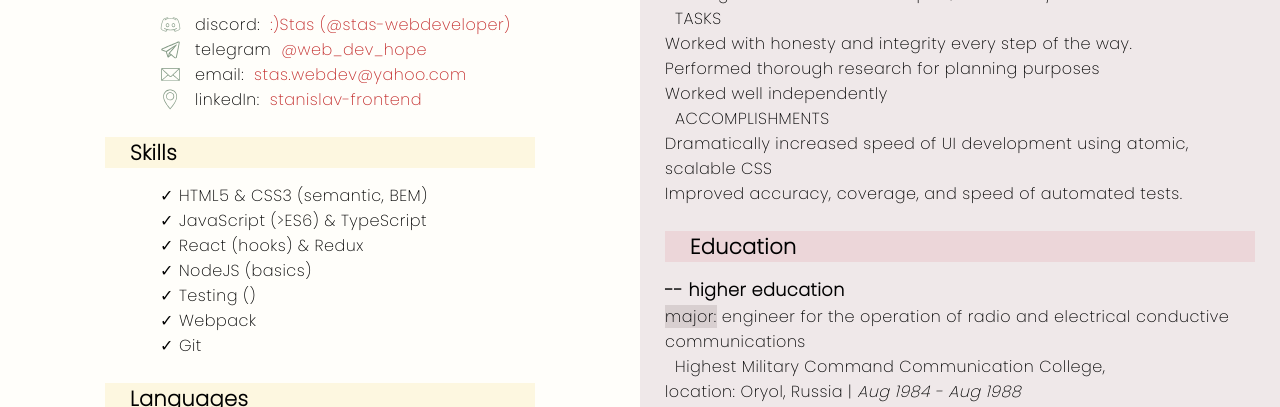
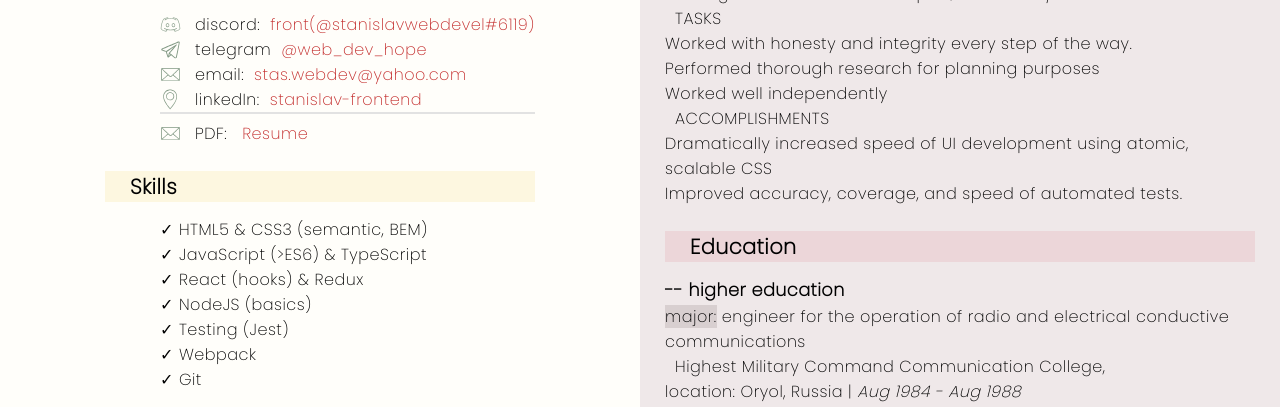
Before and after one commit to stas-webdeveloper/rsschool-cv, a plain HTML site: page index.html in a window 1280 px wide. Shown: the part 309-716 px from the top of the page. Drawn offline with Linux system fonts and the light colour scheme.

Commit message:
feat: add pdf

```diff
--- a/index.html
+++ b/index.html
@@ -53,11 +53,10 @@
                 <section class="section" id="contacts">
                     <h2 class="section-title">Contacts</h2>
                     <ul class="contacts">
-                        <!-- TODO: pdf link -->
                         <li class="contact-item">
                             discord:
                             <a href="https://discord.gg/GRJnKz6F" class="link">
-                                &nbsp;:)Stas (@stas-webdeveloper)
+                                &nbsp;front(@stanislavwebdevel#6119)
                             </a>
                         </li>
                         <li class="contact-item">
@@ -78,6 +77,13 @@
                                 &nbsp;stanislav-frontend
                             </a>
                         </li>
+                        <li class="contact-item--divider"></li>
+                        <li class="contact-item">
+                            PDF:
+                            <a href="./assets/cv.pdf" class="link">
+                                &nbsp; Resume
+                            </a>
+                        </li>
                     </ul>
                 </section>
                 <section class="section" id="skills">
@@ -87,7 +93,7 @@
                         <li>✓ JavaScript (>ES6) & TypeScript</li>
                         <li>✓ React (hooks) & Redux</li>
                         <li>✓ NodeJS (basics)</li>
-                        <li>✓ Testing ()</li>
+                        <li>✓ Testing (Jest)</li>
                         <li>✓ Webpack</li>
                         <li>✓ Git</li>
                     </ul>
--- a/style.css
+++ b/style.css
@@ -188,20 +188,28 @@ a {
     background-size: contain;
     background-image: url('assets/icons/discord.svg');
 }
+
 .contact-item:nth-child(2)::before {
     background-image: url('assets/icons/telega.svg');
 }
+
 .contact-item:nth-child(3)::before {
     background-image: url('assets/icons/email.svg');
 }
+
 .contact-item:nth-child(4)::before {
     background-image: url('assets/icons/pointer.svg');
+}
+
+.contact-item:nth-child(6)::before {
+    background-image: url('assets/icons/email.svg');
 }
 
 .eng {
     display: flex;
     align-items: center;
 }
+
 .efset {
     width: 8rem;
     margin-left: 33%;
@@ -209,6 +217,7 @@ a {
     transform: scale(1);
     transition: all .5s ease
 }
+
 .efset:hover {
     transform: scale(2.1)
 }
@@ -272,11 +281,13 @@ a {
 .footer-link:hover::before {
     transform: scale(1.1)
 }
+
 .footer-link i {
     display: inline-block;
     transform: rotate(0);
     transition: all .3s;
 }
+
 .footer-link:hover i {
     transform: rotate(-3deg);
 }
@@ -289,6 +300,7 @@ a {
 .lang-title {
     margin-bottom: 0;
 }
+
 .lang {
     width: 21px;
     margin-right: 15px;
@@ -310,9 +322,19 @@ a {
     margin: auto;
     background-color: #e2e2e2;
 }
+
+.contact-item--divider {
+    width: 100%;
+    height: 2px;
+    margin: auto;
+    margin-bottom: 7px;
+    background-color: #e2e2e2;
+}
+
 .point {
     background-color: #d8cfd0;
 }
+
 @keyframes smoothy {
     from {
         width: 0;
```
